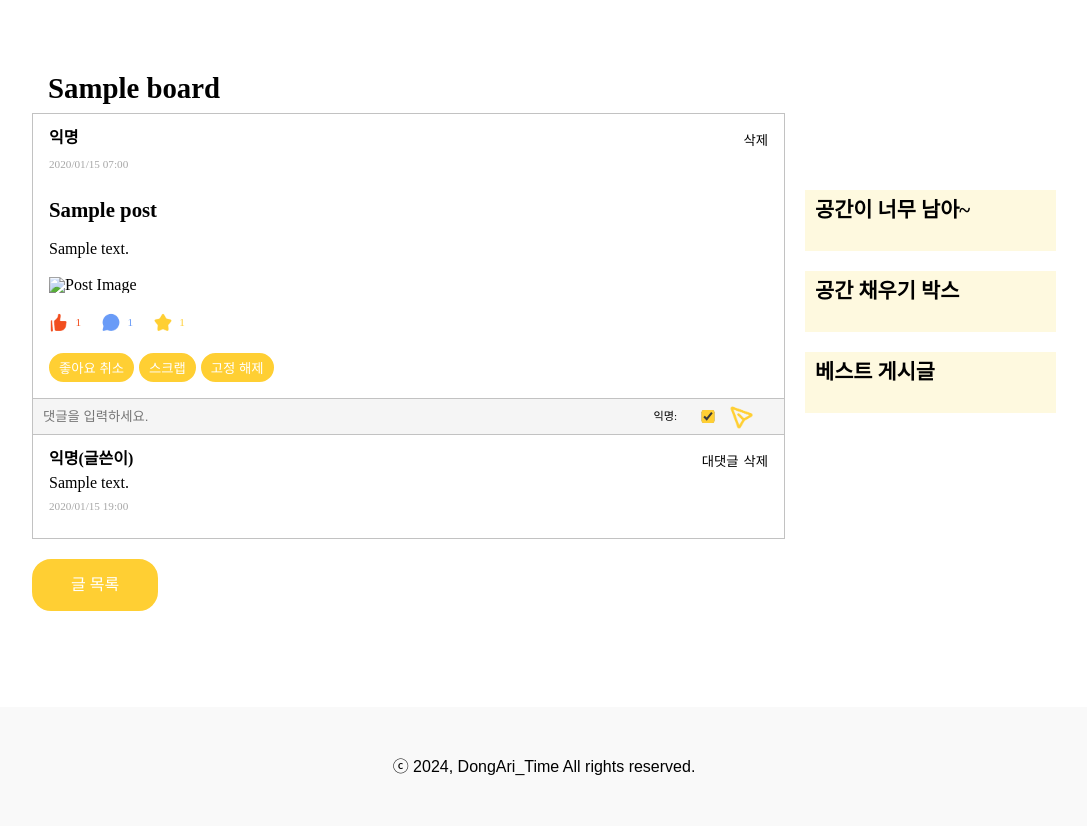
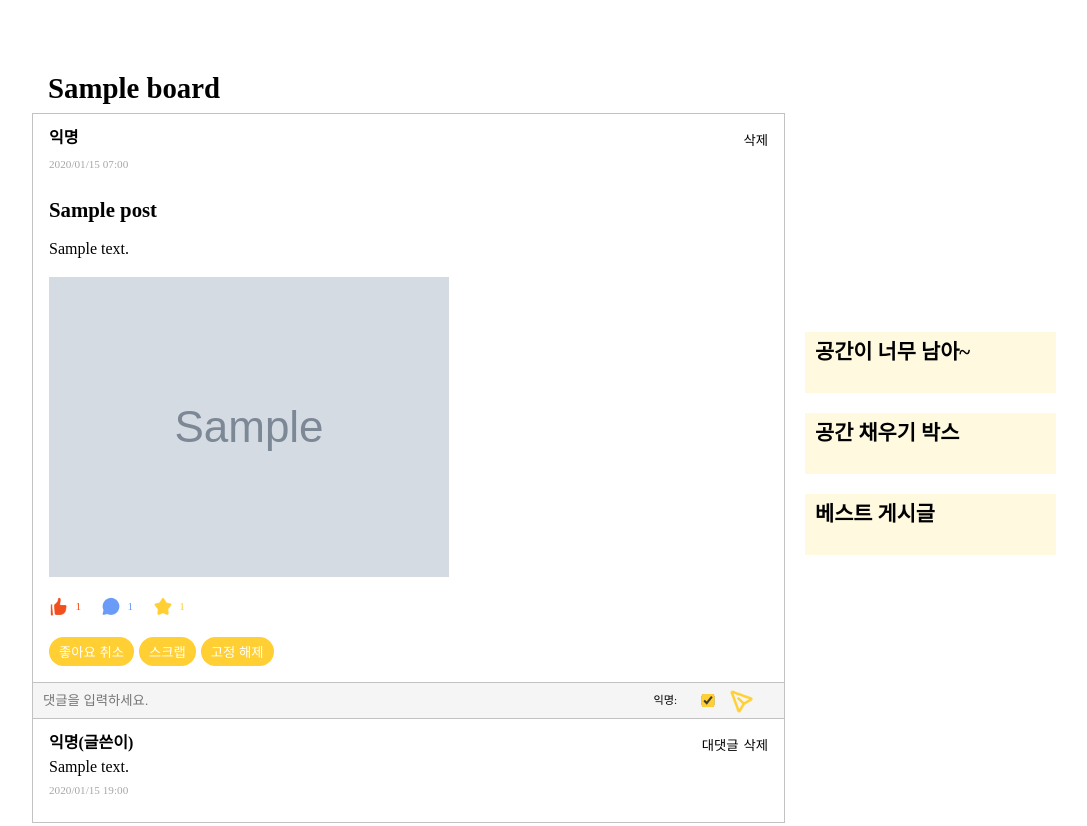
Before and after one commit to kw601/dongari_time, a Django app: page /community/1/post/1/ in a window 1280 px wide. Shown: the part 70-896 px from the top of the page, without its empty margins (96-1183 px from the left). Before the commit the page ends 846 px from the top, so only its background shows below. Run offline with Django 5.2, Linux system fonts and the light colour scheme; a user stored in the database is signed in; tables that the repository leaves empty hold one stand-in row (values such as "Sample post"); grey boxes marked "Sample" are stand-in pictures; some libraries are stand-ins or nearby versions; some web fonts are replaced.

Commit message:
[Add] 게시글 상세 - 이미지 업로드 기능 추가

```diff
--- a/static/css/community/post_detail.css
+++ b/static/css/community/post_detail.css
@@ -319,6 +319,17 @@ a, a > div {
     align-items: center;
 }
 
+.img__container {
+    max-width: 100%;
+    overflow: hidden;
+}
+
+.p_d_image {
+    max-width: 100%;
+    height: auto;
+    display: block;
+}
+
 @media screen and (max-width: 767px) {
     body {
         padding-top: 30px;
--- a/templates/community/post_detail.html
+++ b/templates/community/post_detail.html
@@ -35,7 +35,7 @@
                 <h2 class="content__title">{{ post.title }}</h2>
                 <p class="p_d_p">{{ post.content }}</p>
                 {% if post.image %}
-                <div class="img__container"><img src="{{ post.image.surl }}" alt="Post Image" class="p_d_image"></div>
+                <div class="img__container"><img src="{{ post.image.url }}" alt="Post Image" class="p_d_image"></div>
                 {% endif %}
                 <div class="state__container">
                     <div class="state__content">
```
Also changed, not shown: config/urls.py (line endings or trailing spaces).
